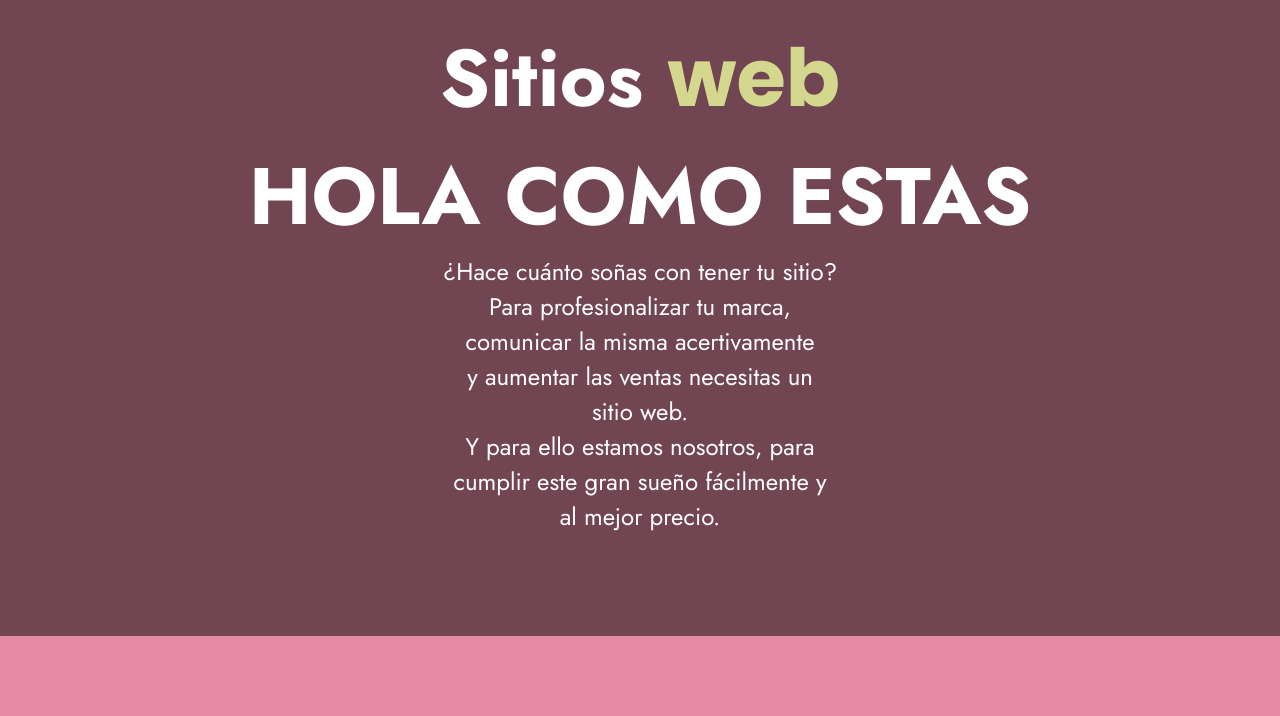
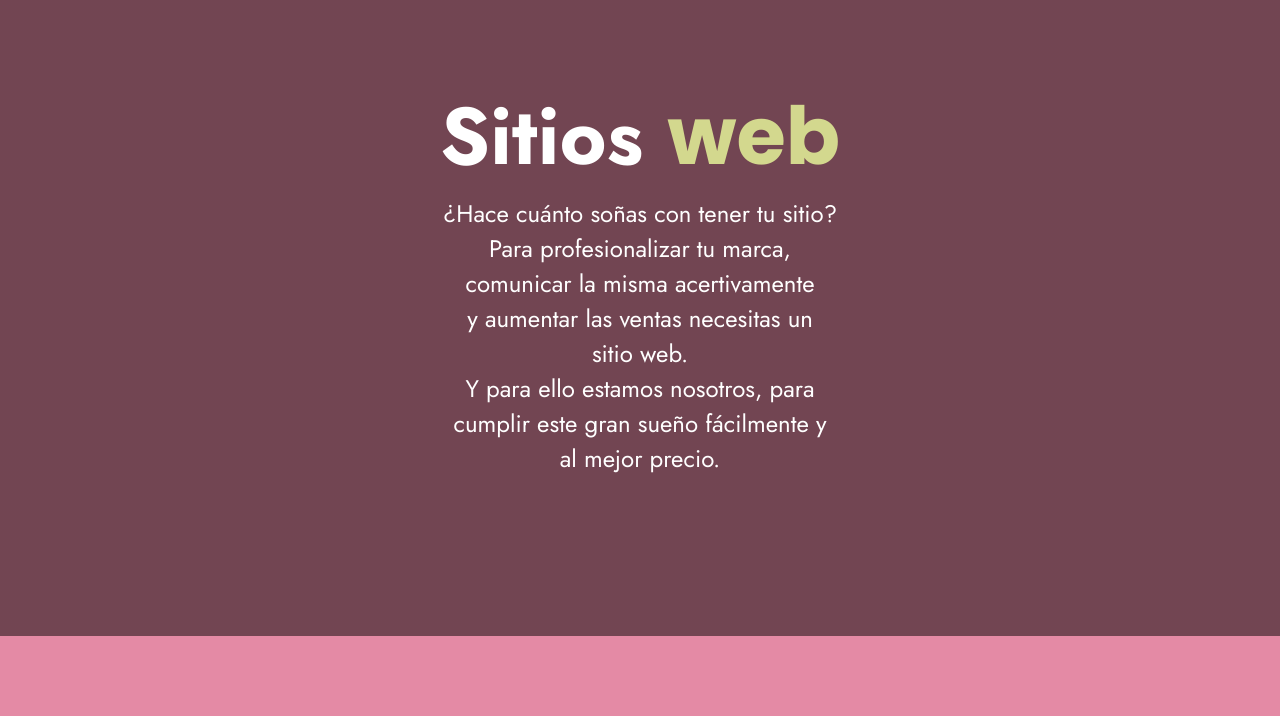
Before and after one commit to FacuEma25/Cande, a plain HTML site: page sitios-web.html in a window 1280 px wide. Shown: the part 84-800 px from the top of the page. Drawn offline with nearby package versions, Linux system fonts and the light colour scheme; a web font is replaced by a local one.

Commit message:
rectificacion

```diff
--- a/sitios-web.html
+++ b/sitios-web.html
@@ -41,7 +41,6 @@
 
         <div class="header-tittle">
             <h1>Sitios <span class="span-verde">web</span></h1>
-            <h1>HOLA COMO ESTAS</h1>
             <p class="txt-1">¿Hace cuánto soñas con tener tu sitio?</p>
             <p class="txt-2">Para profesionalizar tu marca, comunicar la misma acertivamente y aumentar las ventas necesitas un sitio web.</p>
             <p class="txt-3">Y para ello estamos nosotros, para cumplir este gran sueño fácilmente y al mejor precio.</p>
```
